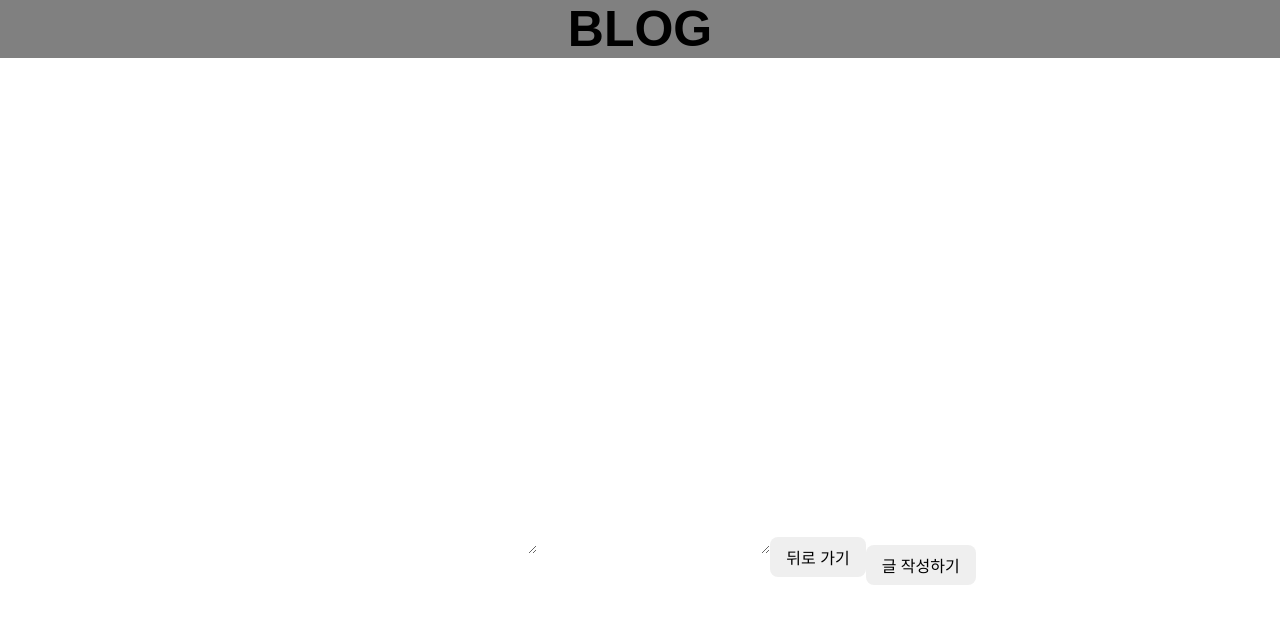
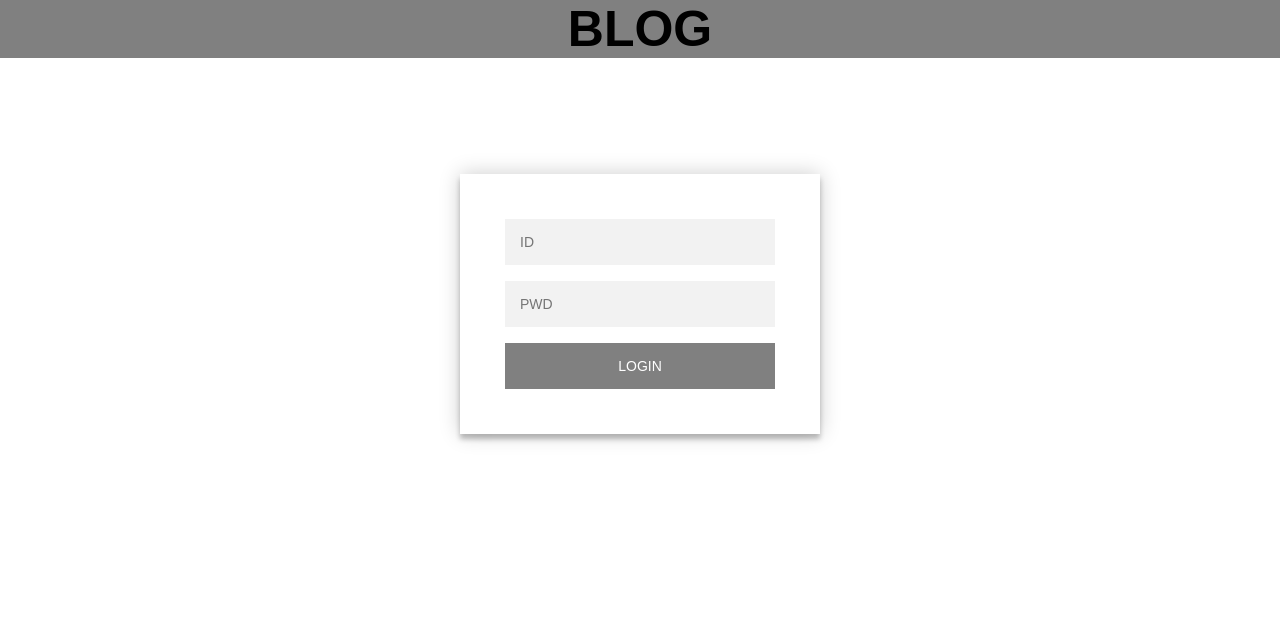
Before and after one commit to handje/MyBoard, a React (Create React App) app: page /post-write in a window 1280 px wide. Shown: the top 624 px of the page. Built offline with nearby package versions, Linux system fonts and the light colour scheme.

Commit message:
loginLogic

```diff
--- a/src/App.js
+++ b/src/App.js
@@ -5,8 +5,6 @@ import PostWritePage from "./component/page/PostWritePage";
 import PostViewPage from "./component/page/PostViewPage";
 import MainPage from "./component/page/MainPage";
 import PostUpdatePage from "./component/page/PostUpdatePage";
-import LoginPage from "./component/page/LoginPage";
-
 import Layout from "./component/page/Layout";
 
 function App() {
@@ -14,8 +12,7 @@ function App() {
     <BrowserRouter>
       <Routes>
         <Route element={<Layout />}>
-          <Route path="/" element={<LoginPage />} />
-          <Route path="/post" element={<MainPage />} />
+          <Route path="/" element={<MainPage />} />
           <Route path="post/:postId" element={<PostViewPage />} />
           <Route path="post-write" element={<PostWritePage />} />
           <Route path="post-write/:postId" element={<PostUpdatePage />} />
--- a/src/component/page/Layout.jsx
+++ b/src/component/page/Layout.jsx
@@ -1,6 +1,8 @@
 import { Outlet } from "react-router-dom";
 import { useNavigate } from "react-router-dom";
 import styled from "styled-components";
+
+import LoginPage from "../page/LoginPage";
 
 export const Header = styled.header`
   position: sticky;
@@ -32,13 +34,12 @@ export const Container = styled.div`
 
 const Layout = () => {
   const navigate = useNavigate();
+  const user = localStorage.getItem("loginUser");
   return (
     <>
       <Header onClick={() => navigate("/")}>BLOG</Header>
       <Wrapper>
-        <Container>
-          <Outlet />
-        </Container>
+        <Container>{user ? <Outlet /> : <LoginPage />}</Container>
       </Wrapper>
     </>
   );
--- a/src/component/page/LoginPage.jsx
+++ b/src/component/page/LoginPage.jsx
@@ -1,8 +1,6 @@
 import React, { useState } from "react";
 import { useNavigate } from "react-router-dom";
 import styled from "styled-components";
-
-import Button from "../ui/Button";
 
 //relative: 자기 자신을 기준으로,
 const LoginForm = styled.form`
@@ -41,17 +39,21 @@ const LoginPage = () => {
 
   const onSubmit = (e) => {
     e.preventDefault();
-    const users = JSON.parse(localStorage.getItem("users"))?.filter(
+    const users = JSON.parse(localStorage.getItem("users")) ?? [];
+    const [loginUser] = users.filter(
       (user) => user.id === id && user.pwd === pwd
     );
-    if (users.length) {
-      navigate("/post");
+
+    if (loginUser) {
+      localStorage.setItem("loginUser", loginUser.id);
+      navigate("/");
     } else {
       alert("ID, PassWord 확인해주세요.");
       setId("");
       setPwd("");
     }
   };
+
   return (
     <LoginForm onSubmit={onSubmit}>
       <StyledInput
--- a/src/component/page/PostViewPage.jsx
+++ b/src/component/page/PostViewPage.jsx
@@ -40,7 +40,7 @@ const PostViewPage = () => {
   const deletePost = () => {
     postList.splice(postIndex, 1);
     localStorage.setItem("test", JSON.stringify(postList));
-    navigate("/post");
+    navigate("/");
   };
 
   const createComment = (e) => {
@@ -60,7 +60,7 @@ const PostViewPage = () => {
       <Button
         title="뒤로 가기"
         onClick={() => {
-          navigate("/post");
+          navigate("/");
         }}
       />
       <Button
--- a/src/component/page/PostWritePage.jsx
+++ b/src/component/page/PostWritePage.jsx
@@ -20,7 +20,7 @@ const PostWritePage = () => {
       comments: [],
     };
     localStorage.setItem("test", JSON.stringify([...postList, newPost]));
-    navigate("/post");
+    navigate("/");
   };
 
   return (
@@ -42,7 +42,7 @@ const PostWritePage = () => {
       <Button
         title="뒤로 가기"
         onClick={() => {
-          navigate("/post");
+          navigate("/");
         }}
       />
       <Button title="글 작성하기" />
```
